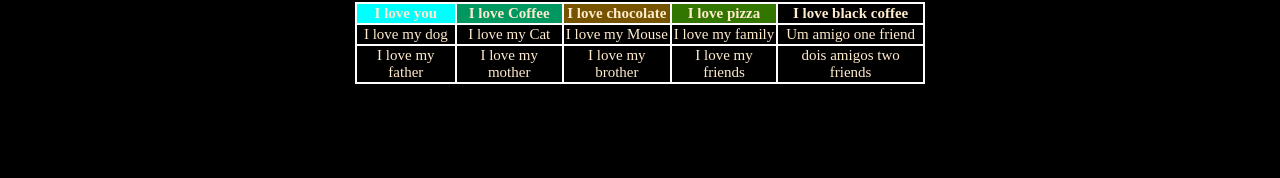
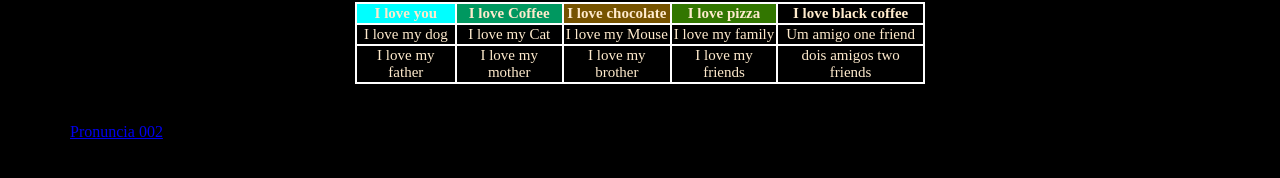
Before and after one commit to edskate/Aprendendo-English-01, a plain HTML site: page index04.html in a window 1280 px wide. Shown: the part 876-1054 px from the top of the page. Before the commit the page ends 1030 px from the top, so only its background shows below. Drawn offline with Linux system fonts and the light colour scheme.

Commit message:
Uma nova lista

```diff
--- a/index04.html
+++ b/index04.html
@@ -133,6 +133,9 @@
         <td>dois amigos two friends</td>
     </tr>
     </table>
+
+    <br>
+    <a href="index05.html">Pronuncia 002</a>
 </body>
 
 </html>
```
